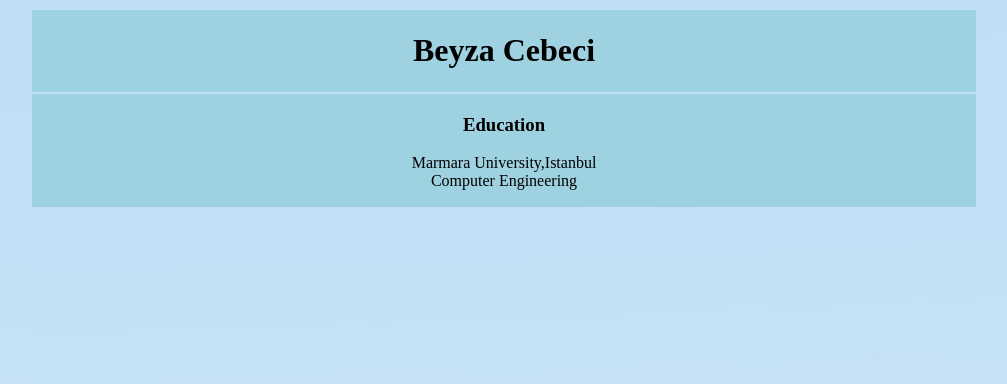
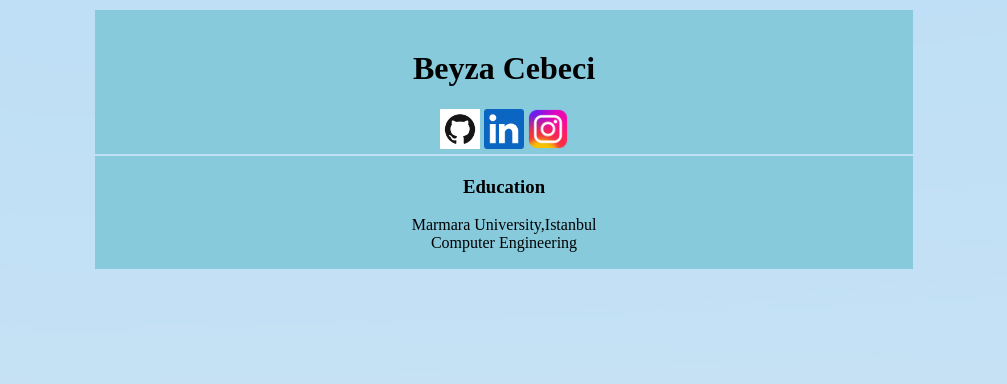
Before and after one commit to beyzacebeci/beyzacebeci.github.io, a plain HTML site: page index.html in a window 1280 px wide. Shown: the whole page, without its empty margins (136-1143 px from the left). Drawn offline with Linux system fonts and the light colour scheme.

Commit message:
added social media links

```diff
--- a/css/style.css
+++ b/css/style.css
@@ -5,7 +5,7 @@ body{
 table td{
     border: 0px solid rgb(82, 164, 192);
     text-align:center;
-    background-color: rgb(158, 210, 225)
+    background-color: rgb(134, 202, 220)
     ;
  }
  .center {
--- a/index.html
+++ b/index.html
@@ -10,22 +10,29 @@
 
 </head>
 <body>
-    <table width="75%" class="center">
+    <table width="65%" class="center">
         <tr>
-            <td><h1>Beyza Cebeci</h1></td>
+            <td>
+                <div class="socialMedia">
+                <img src="" alt="">
+                <h1>Beyza Cebeci</h1>
+                <a href="https://github.com/beyzacebeci"><img src="images/GitHub-Mark.png" alt="" width="40" height="40"></a>
+                <a href="https://www.linkedin.com/in/beyza-cebeci-409727195/"><img src="images/linkedln.png" alt="" width="40" height="40"></a>
+                <a href="https://www.instagram.com/bcebecii/?igshid=ZDdkNTZiNTM%3D"><img src="images/instagram.png" alt="" width="40" height="40"></a>
+                </div>
+
+
+            </td>
         </tr>
         <tr>
             <td>
                <h3>Education</h3>
-               <p>Marmara University,Istanbul <br>
-                Computer Engineering</p>
+               <p>
+                Marmara University,Istanbul <br>
+                Computer Engineering
+            </p>
             </td>
         </tr>
- <!--        <tr>
-            <td>
-                <h3>Knowledge</h3>
-                <p></p></td>
-        </tr> -->
     </table>
 
 </body>
```
Also changed, not shown: images/GitHub-Mark.png (added), images/instagram.png (added), images/linkedln.png (added).
